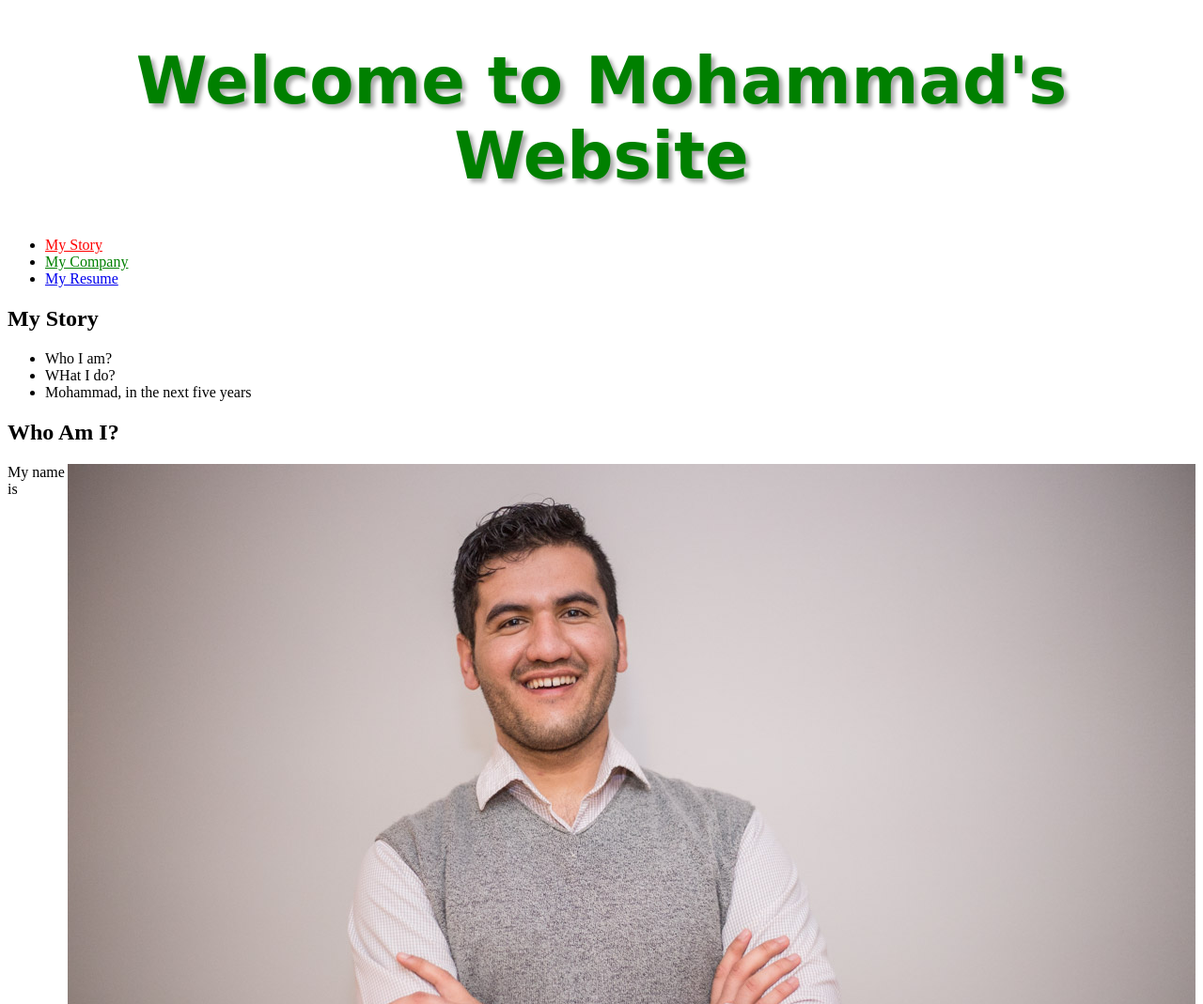
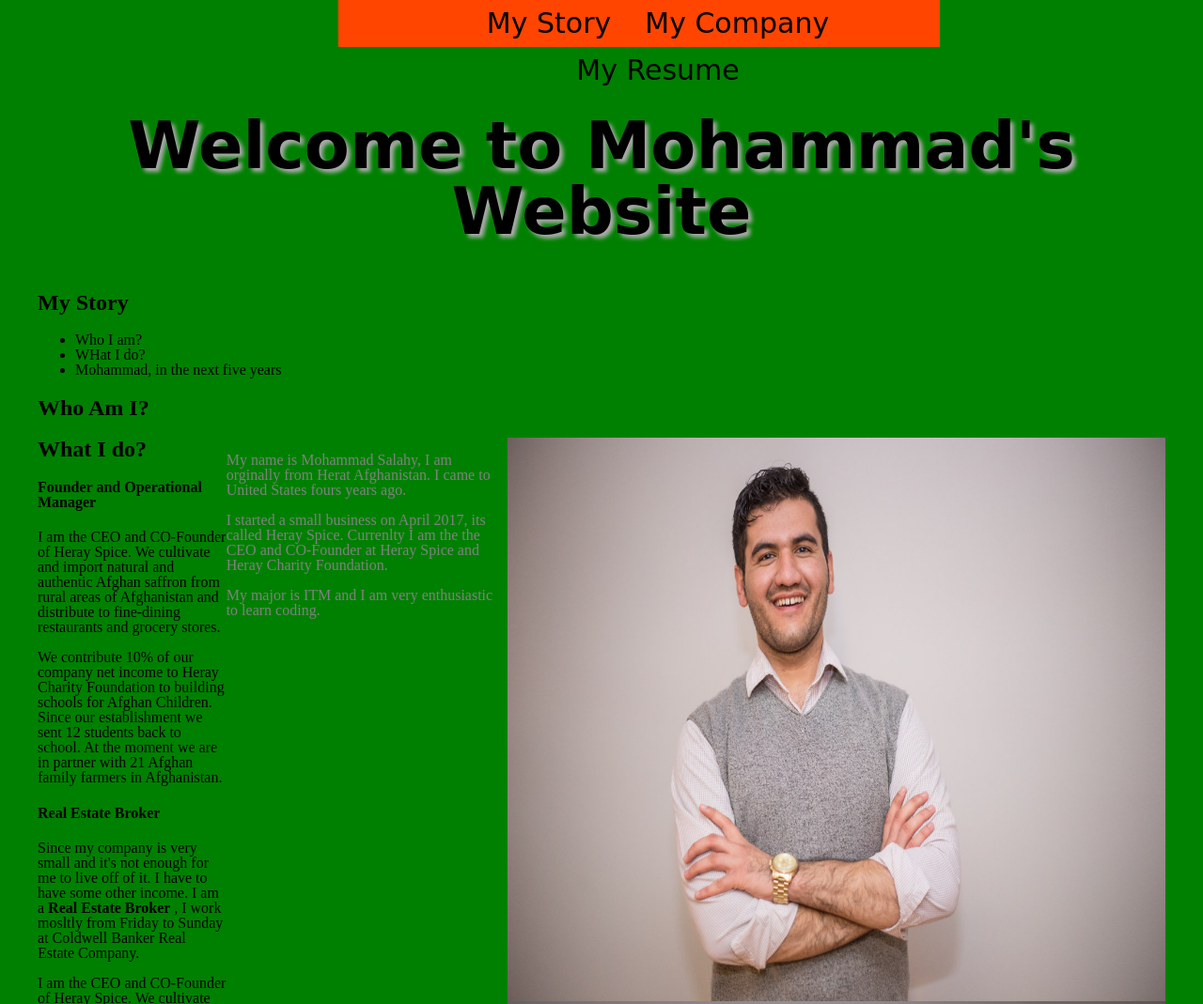
Before and after one commit to msalahy/Project-2, a plain HTML site: page index.html in a window 1280 px wide. Shown: the top 1069 px of the page at 94% size. Drawn offline with Linux system fonts and the light colour scheme.

Commit message:
CSS added
css added

```diff
--- a/index.html
+++ b/index.html
@@ -3,31 +3,38 @@
   <head>
     <meta charset="UTF-8">
     <link rel="stylesheet" href="pictures/style.css">
+    <link href="https://fonts.googleapis.com/css?family=Shadows+Into+Light" rel="stylesheet">
     <title>First Project</title>
   </head>
   <body>
-    <h1> Welcome to Mohammad's Website</h1>
-    <ul>
-      <li><a class="herat" href="index.html">My Story</a></li>
-      <li><a id="heray" href="mycompany.html"> My Company </a></li>
-      <li><a href="myresume.html">My Resume</a></li>
-    </ul><section>  <!-- In this section I will talk about myself-->
+    <nav class="menu">
+        <ul>
+          <li><a href="index.html">My Story</a></li>
+          <li><a href="mycompany.html"> My Company </a></li>
+          <li><a href="myresume.html">My Resume</a></li>
+        </ul>
+    </nav>
+    <h1 class="mohammad"> Welcome to Mohammad's Website</h1>
+    <div><!-- In this section I will talk about myself-->
       <h2> My Story </h2>
-      <ul><li>Who I am?</li>
+      <ul>
+        <li>Who I am?</li>
         <li>WHat I do?</li>
         <li>Mohammad, in the next five years</li>
       </ul>
-    </section>
+    </div>
     <section>
       <h2>Who Am I?</h2>
-      <aside><img src="pictures/picture.jpg" alt="Mohammad Picture"></aside>
+      <div class="who">
+      <aside><img src="pictures/picture.jpg" alt="Mohammad Picture" height="600px" width="700px"></aside>
       <p>My name is Mohammad Salahy, I am orginally from Herat Afghanistan. I came to United States fours years ago.</p>
       <p>I started a small business on April 2017, its called Heray Spice. Currenlty I am the the CEO and CO-Founder at Heray Spice and Heray Charity Foundation.</p>
       <p> My major is ITM and I am very enthusiastic to learn coding.</p>
+    </div>
     </section>
     <section>
       <h2>What I do? </h2>
-      <aside><img src="pictures/herayspice-22.jpg" alt="Mohammad Picture"></aside>
+      <aside><img src="pictures/herayspice-22.jpg" alt="Mohammad Picture" height="600px" width="700px"></aside>
       <h4> Founder and Operational Manager</h4>
        <!-- My business job -->
        <p>I am the CEO and CO-Founder of Heray Spice. We cultivate and import natural and authentic Afghan saffron from rural areas of Afghanistan and distribute to fine-dining restaurants and grocery stores.
@@ -39,8 +46,8 @@
        </p>
        <p>I am the CEO and CO-Founder of Heray Spice. We cultivate and import natural and authentic Afghan saffron from rural areas of Afghanistan and distribute to fine-dining restaurants and grocery stores.</p>
        <p> We contribute 10% of our company net income to Heray Charity Foundation to building schools for Afghan Children. Since our establishment we sent 12 students back to school. At the moment we are in partner with 21 Afghan family farmers in Afghanistan.</p>
-     </section>
-     <section>
+    </section>
+    <section>
       <h4> Mohammad, in the next five years </h4>
       <p>In the next 5 years, I will have an IT compnay offering software development work for the world, number#1 saffron distributor across North America, and a Motivational Speaker.
       </p>
--- a/pictures/style.css
+++ b/pictures/style.css
@@ -1,3 +1,60 @@
+body {
+  line-height: 1;
+  background-color: green;
+  line-height: 1;
+  padding: 20px;
+  margin: 20px;
+}
+.menu {
+  background-color: #FF4500;
+  height:50px;
+  position: fixed;
+  margin: 0% 25% 0% 25%;
+  top: 0;
+  width:50%;
+}
+.menu a {
+  display: block;
+  color: black;
+  text-align: center;
+  align-content:center;
+  padding: 10px 16px;
+  text-decoration: none;
+  font-family: 'Indie Flower', cursive;
+  font-size: 30px;
+}
+.menu a:hover
+{
+  background-color: yellow;
+}
+.menu ul
+{
+  margin:0;
+  text-align:center;
+}
+.menu li
+{
+  display: inline-block;
+  color: red;
+}
+
+ .mohammad
+{
+  text-align: center;
+  margin-top:80px;
+  margin-bottom: 50px;
+  font-family: 'Indie Flower', cursive;
+  font-size: 70px;
+}
+
+
+
+.who
+{
+color: gray;
+float: right;
+}
+
 img
 {
   float: right;
@@ -6,28 +63,13 @@ img
 {
   background-image: url("Pic5.JPG");
 }
-.resumebody
-{
-  background-image: url("Pic4.JPG");
-}
-{
-  color: black;
-}
-#heray
-{
-  color: green;
-}
-.herat
-{
-  color: red;
-}
 h1
 {
-  color: green;
-  font-family: 'Indie Flower', cursive;
-  text-shadow: 4px 4px 4px #aaa;
-  font-size: 4.3em;
-  text-align: center;
+color: black;
+font-family: 'Indie Flower', cursive;
+text-shadow: 4px 4px 4px #aaa;
+font-size: 4.3em;
+text-align: center;
 }
 h3
 {
```
